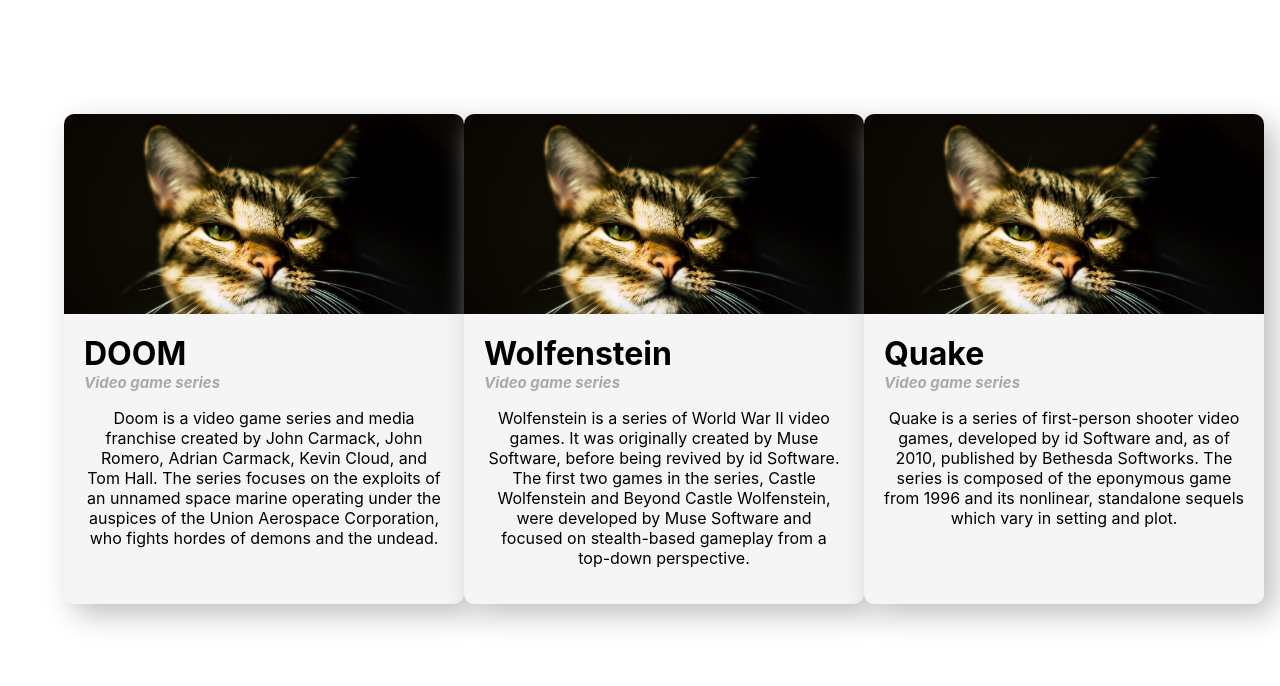
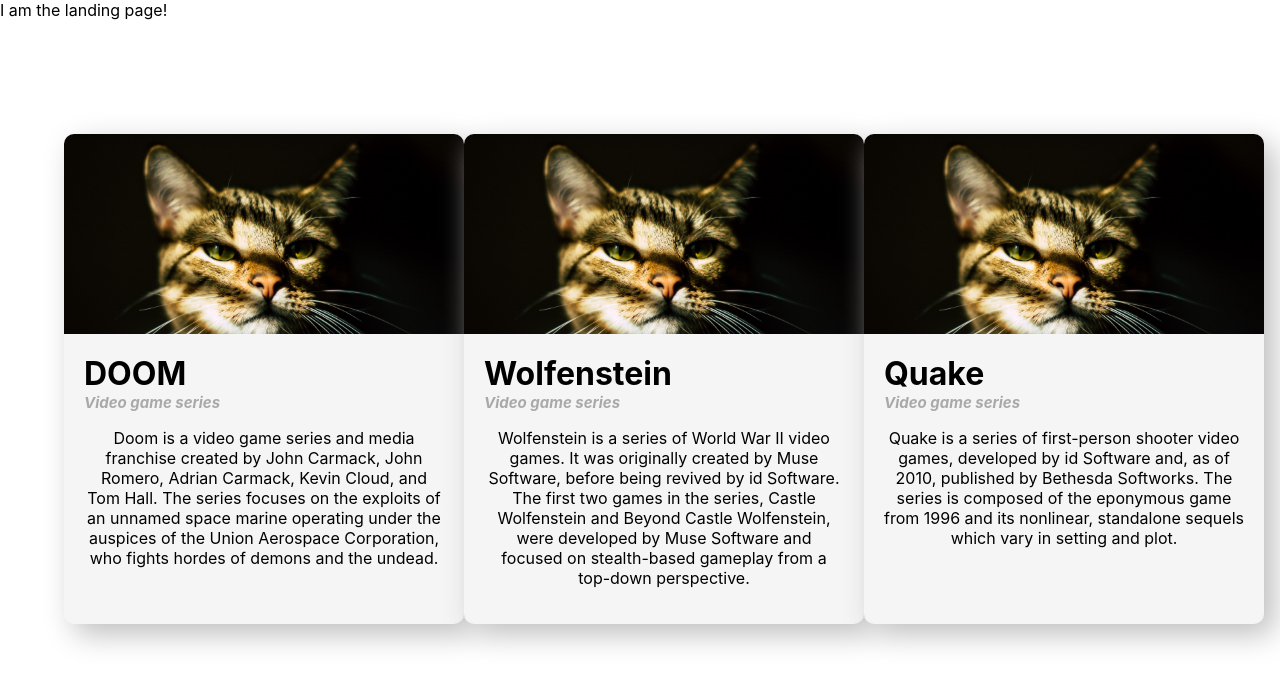
Before and after one commit to green-fox-academy/giggle-foxticket-opal-fullstack, a React (Create React App) app in the folder frontend/: page / in a window 1280 px wide. Shown: the top 686 px of the page. Built offline with nearby package versions, Linux system fonts and the light colour scheme.

Commit message:
feat: add simple test for LandingPage component

```diff
--- a/frontend/src/pages/LandingPage.jsx
+++ b/frontend/src/pages/LandingPage.jsx
@@ -4,6 +4,7 @@
 const LandingPage = () => {
   return (
     <>
+      I am the landing page!
       <MainFeatures />
     </>
   );
```
Also changed, not shown: 1 other file (tests, documents, lock files or other folders).
